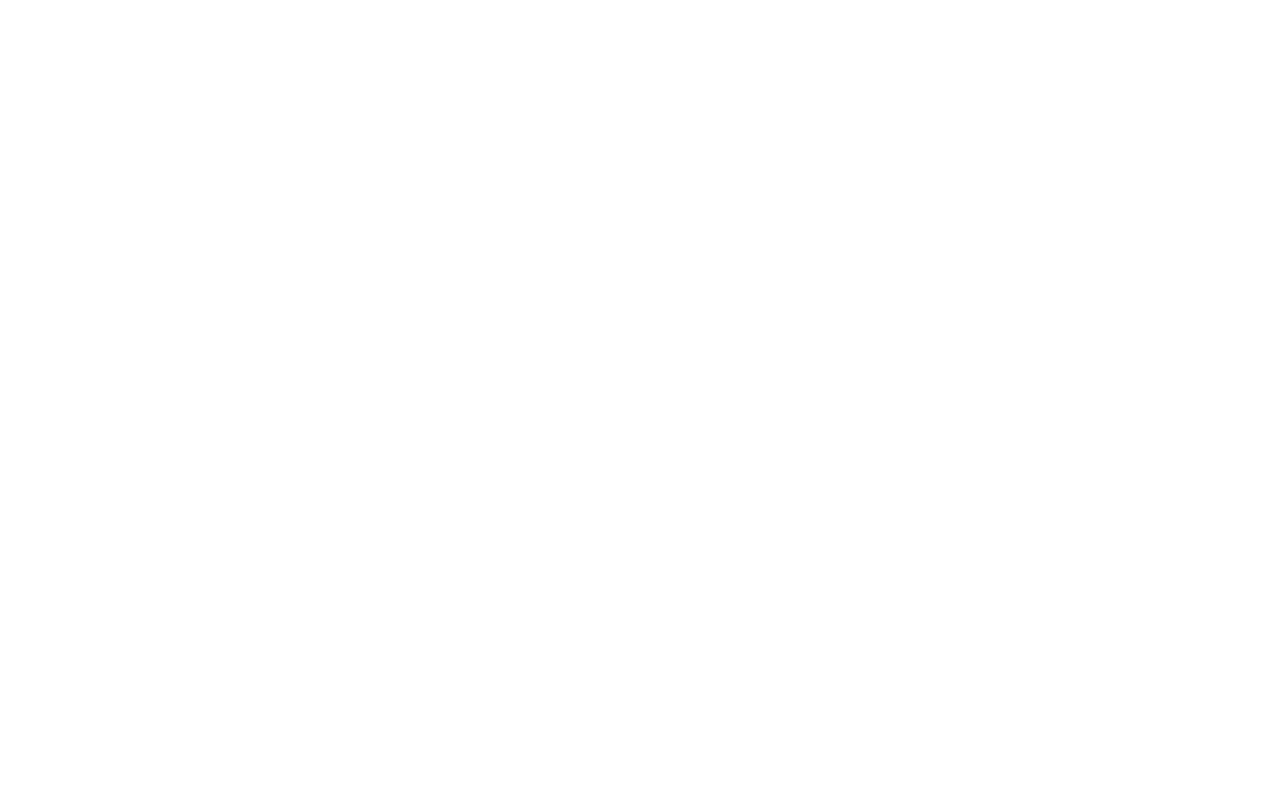
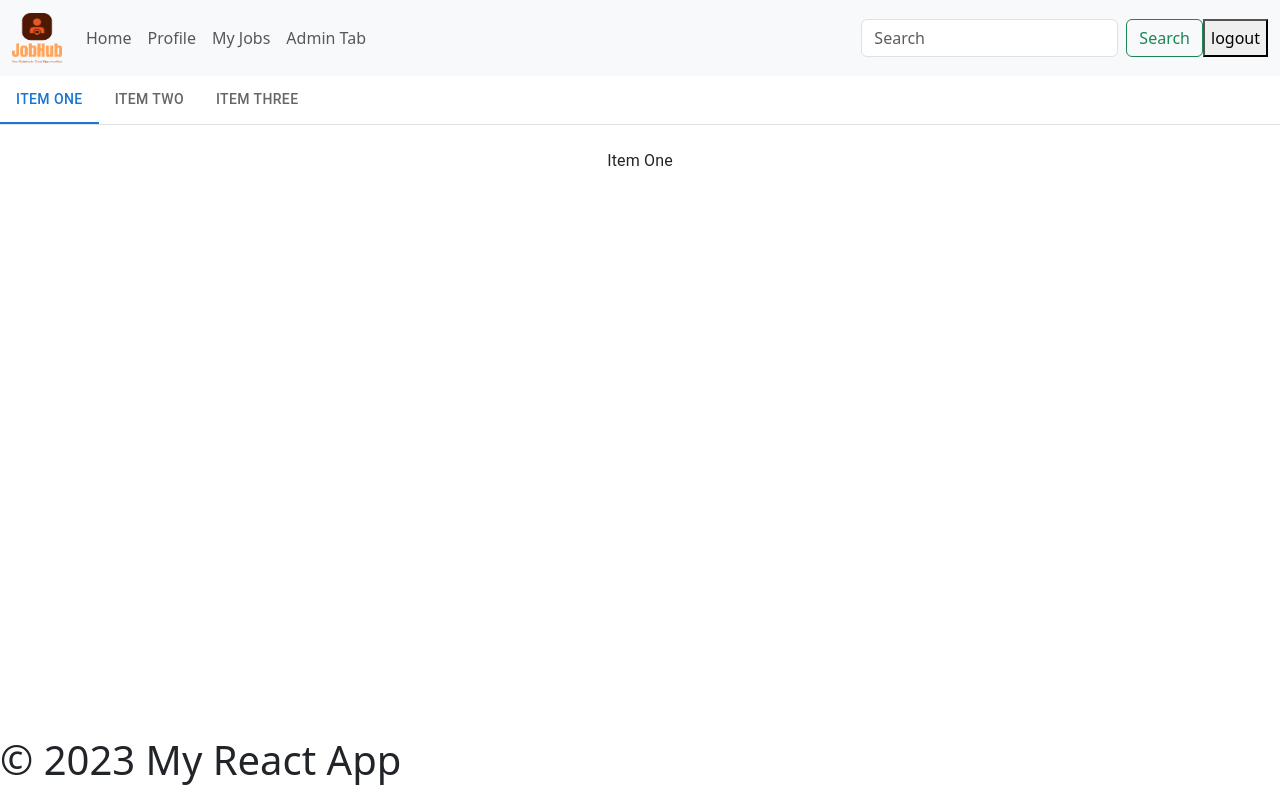
Before and after one commit to AhmedBenOthmen/ProjetGoMyCode, a React (Create React App) app in the folder front/: page /admin in a window 1280 px wide. Before the commit this address had no page. Built offline with nearby package versions, Linux system fonts and the light colour scheme.

Commit message:
working on admin page

```diff
--- a/front/package.json
+++ b/front/package.json
@@ -3,6 +3,9 @@
   "version": "0.1.0",
   "private": true,
   "dependencies": {
+    "@emotion/react": "^11.11.3",
+    "@emotion/styled": "^11.11.0",
+    "@mui/material": "^5.15.2",
     "@reduxjs/toolkit": "^2.0.1",
     "@testing-library/jest-dom": "^5.17.0",
     "@testing-library/react": "^13.4.0",
--- a/front/src/App.js
+++ b/front/src/App.js
@@ -7,6 +7,7 @@ import MyJobs from './components/Pages/MyJobs.jsx';
 import Profile from './components/Pages/Profile.jsx'
 import Register from './components/Pages/Register.jsx';
 import Login from './components/Pages/Login.jsx';
+import Admin from './components/Pages/Admin.jsx';
 
 function PrivateRoute({ children }) {
  const token = localStorage.getItem('token');
@@ -27,6 +28,7 @@ function App() {
         <Route path='/profile' element={<PrivateRoute><Profile/></PrivateRoute>}/>
         <Route path='/login' element={<Login/>}/>
         <Route path='/register' element={<Register/>}/>
+        <Route path='/admin' element={<Admin/>}/>
 
       </Routes>
 
--- /dev/null
+++ b/front/src/components/AdminTab/AdminTab.jsx
@@ -0,0 +1,68 @@
+import * as React from 'react';
+import PropTypes from 'prop-types';
+import Tabs from '@mui/material/Tabs';
+import Tab from '@mui/material/Tab';
+import Typography from '@mui/material/Typography';
+import Box from '@mui/material/Box';
+
+function CustomTabPanel(props) {
+  const { children, value, index, ...other } = props;
+
+  return (
+    <div
+      role="tabpanel"
+      hidden={value !== index}
+      id={`simple-tabpanel-${index}`}
+      aria-labelledby={`simple-tab-${index}`}
+      {...other}
+    >
+      {value === index && (
+        <Box sx={{ p: 3 }}>
+          <Typography>{children}</Typography>
+        </Box>
+      )}
+    </div>
+  );
+}
+
+CustomTabPanel.propTypes = {
+  children: PropTypes.node,
+  index: PropTypes.number.isRequired,
+  value: PropTypes.number.isRequired,
+};
+
+function a11yProps(index) {
+  return {
+    id: `simple-tab-${index}`,
+    'aria-controls': `simple-tabpanel-${index}`,
+  };
+}
+
+export default function BasicTabs() {
+  const [value, setValue] = React.useState(0);
+
+  const handleChange = (event, newValue) => {
+    setValue(newValue);
+  };
+
+  return (
+    <Box sx={{ width: '100%' }}>
+      <Box sx={{ borderBottom: 1, borderColor: 'divider' }}>
+        <Tabs value={value} onChange={handleChange} aria-label="basic tabs example">
+          <Tab label="Item One" {...a11yProps(0)} />
+          <Tab label="Item Two" {...a11yProps(1)} />
+          <Tab label="Item Three" {...a11yProps(2)} />
+        </Tabs>
+      </Box>
+      <CustomTabPanel value={value} index={0}>
+        Item One
+      </CustomTabPanel>
+      <CustomTabPanel value={value} index={1}>
+        Item Two
+      </CustomTabPanel>
+      <CustomTabPanel value={value} index={2}>
+        Item Three
+      </CustomTabPanel>
+    </Box>
+  );
+}
--- a/front/src/components/NavBar/NavBar.jsx
+++ b/front/src/components/NavBar/NavBar.jsx
@@ -38,6 +38,7 @@ function NavBar() {
             <Nav.Link href="/">Home</Nav.Link>
             <Nav.Link href="/profile">Profile</Nav.Link>
             <Nav.Link href="/myjobs">My Jobs</Nav.Link>
+            <Nav.Link href="/admin">Admin Tab</Nav.Link>
           </Nav>
           <Form className="d-flex">
             <Form.Control
--- /dev/null
+++ b/front/src/components/Pages/Admin.jsx
@@ -0,0 +1,16 @@
+import React from 'react'
+import NavBar from '../NavBar/NavBar.jsx'
+import Footer from '../Footer/Footer.jsx'
+import AdminTab from '../AdminTab/AdminTab.jsx'
+
+const Admin = () => {
+  return (
+    <div>
+        <NavBar/>
+        <AdminTab/>
+        <Footer/>
+    </div>
+  )
+}
+
+export default Admin
```
Also changed, not shown: front/src/components/AdminTab/AdminTab.css (added), front/src/components/AdminTab/AdminTab.js (added), 1 other file (tests, documents, lock files or other folders).
